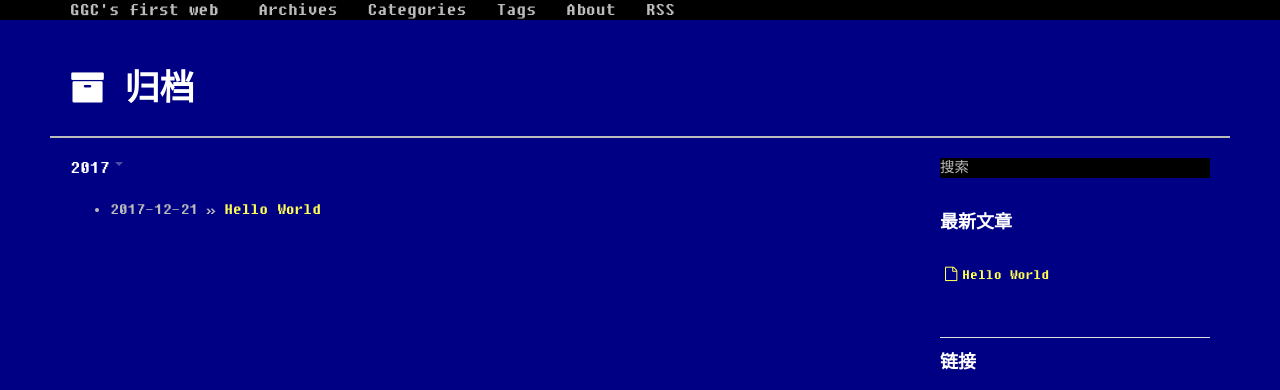
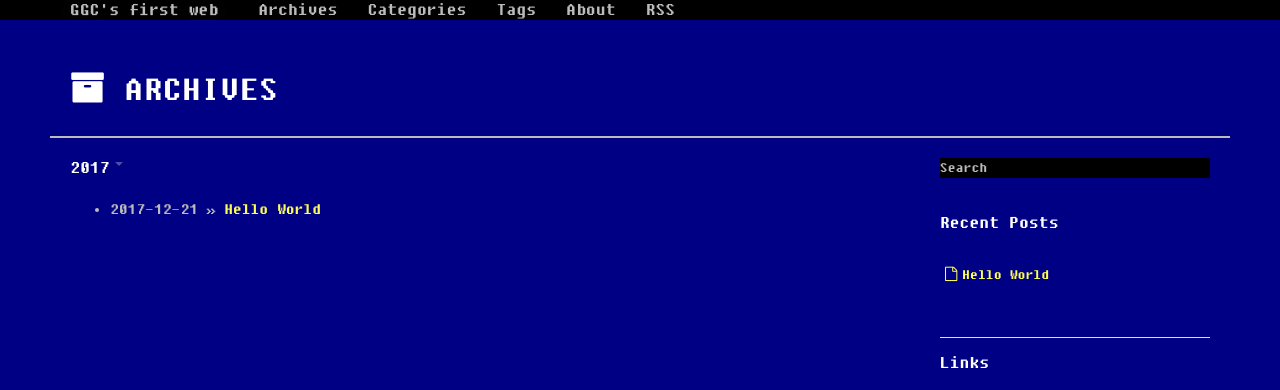
Before and after one commit to makerggc/makerggc.github.io, a plain HTML site: page archives/index.html in a window 1280 px wide. Shown: the top 390 px of the page. Drawn offline with Linux system fonts and the light colour scheme.

Commit message:
Site updated: 2017-12-25 21:02:29

```diff
--- a/archives/index.html
+++ b/archives/index.html
@@ -6,7 +6,7 @@
   <meta http-equiv="cache-control" content="no-cache">
   <meta http-equiv="expires" content="0">
 
-  <title>归档 | GGC&#39;s first web</title>
+  <title>Archives | GGC&#39;s first web</title>
   <meta name="author" content="Challenger_ggc">
 
   <meta name="description" content="This ie a TryWater web.Creat by a noob,but also a challenger.Computer,PHP,web.">
@@ -117,7 +117,7 @@ var _hmt = _hmt || [];
 
 <!-- title -->
 <div class="page-header">
-  <h1 class="archive-title"><i class="fa fa-archive"></i> 归档</h1>
+  <h1 class="archive-title"><i class="fa fa-archive"></i> Archives</h1>
 </div>
 
 <div class="row page">
@@ -157,7 +157,7 @@ var _hmt = _hmt || [];
 
   <div id="site_search">
    <div class="form-group">
-    <input type="text" id="local-search-input" name="q" results="0" placeholder="搜索" class="st-search-input st-default-search-input form-control"/>
+    <input type="text" id="local-search-input" name="q" results="0" placeholder="Search" class="st-search-input st-default-search-input form-control"/>
    </div>
   <div id="local-search-result"></div>
   </div>
@@ -171,7 +171,7 @@ var _hmt = _hmt || [];
 
 
 <div class="widget">
-  <h4>最新文章</h4>
+  <h4>Recent Posts</h4>
   <ul class="entry list-unstyled">
 
       <li>
@@ -184,7 +184,7 @@ var _hmt = _hmt || [];
 
 
 <div class="widget">
-	<h4>链接</h4>
+	<h4>Links</h4>
 	<ul class="blogroll list-unstyled">
 
 		<li><i class="fa fa-github"></i><a href="https://github.com/wzpan/hexo-theme-freemind" title="Freemind's Github repository." target="_blank"]);">Freemind</a></li>
```
Also changed, not shown: 2017/12/21/hello-world/index.html (+1 -1 lines), archives/2017/12/index.html (+4 -4 lines), archives/2017/index.html (+4 -4 lines), index.html (+4 -4 lines).
